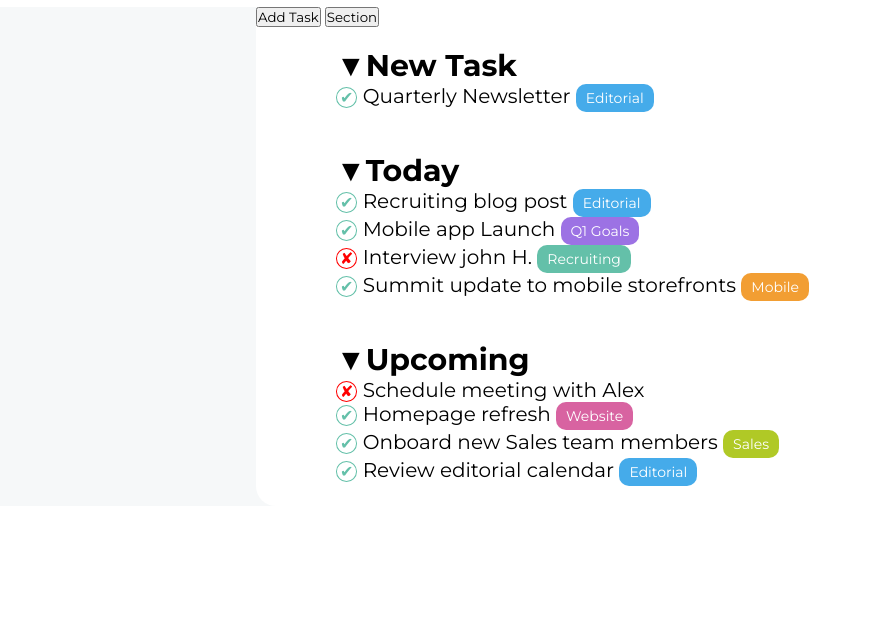
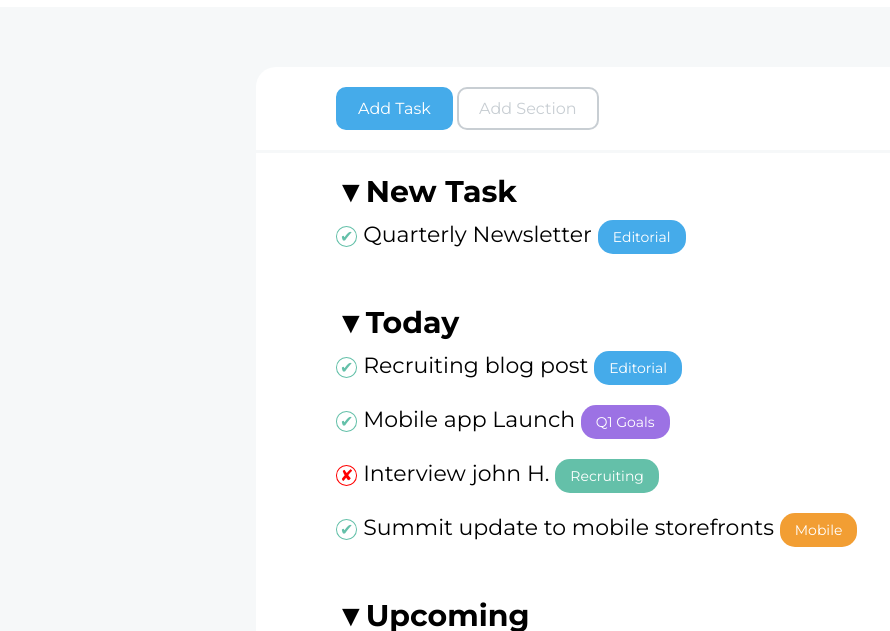
Before and after one commit to lollomrt/html-css-toboolist, a plain HTML site: page index.html in a window 1280 px wide. Shown: the part 93-724 px from the top of the page, without its empty margins (0-890 px from the left). Drawn offline with Linux system fonts and the light colour scheme.

Commit message:
Stilizzazione nav, aggiustamenti e completamento esercizio

```diff
--- a/css/style.css
+++ b/css/style.css
@@ -35,7 +35,34 @@ header h1 {
 /* Main */
 main {
     background-color: #f6f8f9;
+    padding: 60px 0 20px 0;
 }
+/*Nav*/
+
+nav {
+    padding: 20px 80px;
+    border-bottom: 3px solid #f6f8f9;
+}
+
+button {
+    border: 2px solid;
+    padding: 10px 20px;
+    border-radius: 10px;
+    font-size: 16px;
+}
+
+.add-task {
+    background-color: #45abea;
+    color: white;
+    border-color: #45abea;
+}
+
+.add-section {
+    background-color: transparent;
+    color: #c8ced3;
+    border-color: #c8ced3;
+}
+
 /*lista*/
 .lista {
     padding: 0 80px 0 80px;
@@ -45,14 +72,18 @@ main {
     display: inline-block;
     font-size: 14px;
     color: white;
-    padding: 5px 10px;
-    border-radius: 10px;
+    padding: 8px 15px;
+    border-radius: 15px;
 }
 
 .arrow {
     font-size: 30px;
     font-weight: bold;
     padding: 20px 0;
+}
+
+.arrow li {
+    padding: 10px 0;
 }
 
 .arrow::before {
@@ -82,7 +113,7 @@ ul {
 }
 
 li {
-    font-size: 20px;
+    font-size: 22px;
     font-weight: 400;
 }
 
--- a/index.html
+++ b/index.html
@@ -21,7 +21,7 @@
         <div class="container">
             <nav>
                 <button class="add-task">Add Task</button>
-                <button class="add-section">Section</button>
+                <button class="add-section">Add Section</button>
             </nav>
             <!-- Lista to do -->
             <div class="lista">
```
